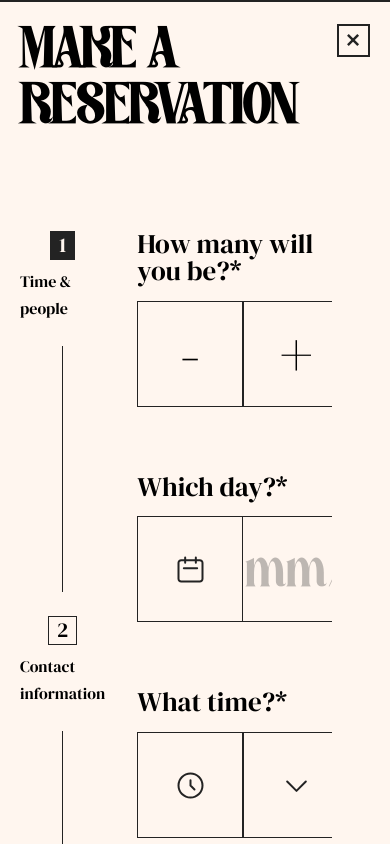
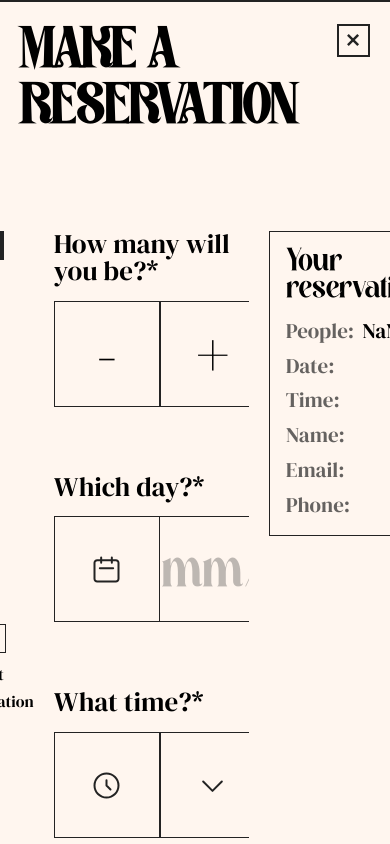
Before and after one commit to AecWork/meta-final-project, a React (Create React App) app: page / in a window 390 px wide. Both pictures are taken after a click on the button "Reserve". Shown: the top 844 px of the page. Built offline with nearby package versions, Linux system fonts and the light colour scheme.

Commit message:
+ Reservation process complete

```diff
--- a/src/components/business/ProgressBar/ProgressBar.tsx
+++ b/src/components/business/ProgressBar/ProgressBar.tsx
@@ -11,8 +11,8 @@ const ProgressBar: React.FC<Props> = ({ steps }) => {
     <ul className='progress-bar'>
       { steps.map((step, index) => (
         <>
-          <Step {...step} />
-          { index < steps.length - 1 ? <div /> : null }
+          <Step key={step.step} {...step} />
+          { index < steps.length - 1 ? <div key={(step.step || 0) + 0.5}/> : null }
         </>
       )) }
     </ul>
--- /dev/null
+++ b/src/components/business/TrackingTextArea/TrackingTextArea.css
@@ -0,0 +1,32 @@
+.text-area-wrapper {
+    display: flex;
+    flex-direction: column;
+    gap: 1rem;
+
+    height: fit-content;
+    width: fit-content;
+    padding: 1rem;
+
+    justify-self: flex-end;
+
+    border: 1px solid var(--LL-black);
+}
+
+.text-area-wrapper > .header {
+    font-family: 'Rosalia';
+}
+
+.text-area-wrapper > ul {
+    display: flex;
+    flex-direction: column;
+    gap: 0.5rem;
+}
+
+.text-area-wrapper > ul > li {
+    display: flex;
+    gap: 0.5rem;
+}
+
+.text-area-wrapper > ul > li .title{
+    color: rgba(35,35,35,0.7);
+}
--- a/src/components/business/TrackingTextArea/TrackingTextArea.tsx
+++ b/src/components/business/TrackingTextArea/TrackingTextArea.tsx
@@ -1,8 +1,29 @@
 import React from 'react'
+import './TrackingTextArea.css'
 
-const TrackingTextArea: React.FC = () => {
+export interface TextAreaField {
+  title: string
+  content: string
+}
+
+interface Props {
+  title?: string
+  fields?: TextAreaField[]
+}
+
+const TrackingTextArea: React.FC<Props> = ({ title='Field Area', fields = [] }) => {
   return (
-    <div>TrackingTextArea</div>
+    <div className='text-area-wrapper'>
+      <span className='text-XL header'>{ title }</span>
+      <ul>
+        { fields.map(field =>
+          <li key={field.title}>
+            <span className='text-L title'>{ field.title }:</span>
+            <span className='text-L'>{ field.content }</span>
+          </li>
+        )}
+      </ul>
+    </div>
   )
 }
 
--- a/src/components/pages/Reserve/Reserve.css
+++ b/src/components/pages/Reserve/Reserve.css
@@ -15,5 +15,5 @@
 .reservation-page > section {
     display: grid;
     grid-template-columns: 1fr 2fr 1fr;
-    gap: 2rem;
+    gap: var(--side-margin);
 }
--- a/src/components/pages/Reserve/Reserve.tsx
+++ b/src/components/pages/Reserve/Reserve.tsx
@@ -1,11 +1,12 @@
-import React, { useEffect, useMemo } from 'react'
+import React, { useMemo } from 'react'
 import { ReactComponent as Arrow } from '../../../assets/icons/arrow.svg'
-import { useReservation } from '../../../contexts/ReservationContext/ReservationContext.tsx'
+import { useReservation, ReservationDataErrors, ReservationField } from '../../../contexts/ReservationContext/ReservationContext.tsx'
 import Button, { ButtonType } from '../../business/Button/Button.tsx'
 import ProgressBar from '../../business/ProgressBar/ProgressBar.tsx'
 import { StepProps } from '../../business/ProgressBar/Step/Step.tsx'
 import './Reserve.css'
 import ReserveForm from './ReserveForm/ReserveForm.tsx'
+import TrackingTextArea, { TextAreaField } from '../../business/TrackingTextArea/TrackingTextArea.tsx'
 
 const STEPS: StepProps[] = [
   {
@@ -25,24 +26,44 @@ const STEPS: StepProps[] = [
   }
 ];
 
+const translations: ReservationDataErrors = {
+  [ReservationField.CLIENTS_AMMOUNT]: 'People',
+  [ReservationField.DATE]: 'Date',
+  [ReservationField.TIME]: 'Time',
+  [ReservationField.NAME]: 'Name',
+  [ReservationField.EMAIL]: 'Email',
+  [ReservationField.PHONE]: 'Phone'
+}
+
 const Reserve: React.FC = () => {
-  const { currentStep, prevStep } = useReservation();
+  const { currentStep, prevStep, data } = useReservation();
 
-  const steps = useMemo(() => (
+  const steps: StepProps[] = useMemo(() => (
     STEPS.map(step => ({...step, complete: currentStep >= (step.step || 0)}))
   ), [currentStep]);
+
+  const trackingFields: TextAreaField[] = useMemo(() => (
+    Object.keys(data).map(field => ({
+      title: translations[field],
+      content: data[field]
+    }))
+  ), [data])
 
   return (
     <article className='reservation-page'>
       <h5 className='uppercase'>make a reservation</h5>
       <section>
-        { currentStep > 1 && (
+        { currentStep === 2 && (
           <div className='back-button'>
             <Button type={ButtonType.LINK} onClick={prevStep}><><Arrow />Back</></Button>
           </div>
         ) }
         <ProgressBar steps={steps}/>
         <ReserveForm />
+        <TrackingTextArea
+          title='Your reservation'
+          fields={trackingFields}
+        />
       </section>
     </article>
   )
--- a/src/components/pages/Reserve/ReserveForm/ReserveForm.css
+++ b/src/components/pages/Reserve/ReserveForm/ReserveForm.css
@@ -10,10 +10,34 @@
 .reserve-form > section {
     display: grid;
     gap: 4rem;
-    grid-template-columns: repeat(2, 100%);
+    grid-template-columns: repeat(3, 100%);
     transition: transform 1s var(--easing);
 }
 
 .reserve-form > section.step-2 {
     transform: translateX(calc(-100% - 4rem));
 }
+
+.reserve-form > section.step-3 {
+    transform: translateX(calc(-200% - 8rem));
+}
+
+.last {
+    display: flex;
+    width: 100%;
+    height: 100%;
+    flex-direction: column;
+    gap: 1rem;
+    align-items: center;
+    justify-content: center;
+}
+
+.last > .display {
+    font-family: 'Rosalia';
+    font-size: clamp(1rem, 8rem, 12rem);
+    line-height: 1.618;
+}
+
+.last > .msg {
+    color: rgba(35,35,35,0.7);
+}
--- a/src/components/pages/Reserve/ReserveForm/ReserveForm.tsx
+++ b/src/components/pages/Reserve/ReserveForm/ReserveForm.tsx
@@ -1,4 +1,4 @@
-import React, { useCallback } from 'react';
+import React, { useCallback, useMemo } from 'react';
 import { useModal } from '../../../../contexts/ModalContext.tsx';
 import { ReservationField, useReservation } from '../../../../contexts/ReservationContext/ReservationContext.tsx';
 import Button, { ButtonType } from '../../../business/Button/Button.tsx';
@@ -21,7 +21,7 @@ const STEP_2_FIELDS: ReservationField[] = [
 ];
 
 const ReserveForm: React.FC = () => {
-    const { data, errors, updateValue, validate, currentStep, nextStep } = useReservation();
+    const { data, errors, updateValue, validate, currentStep, nextStep, prevStep, startOver } = useReservation();
     const { closeModal } = useModal();
 
     const onSubmit = useCallback((e: React.FormEvent<HTMLFormElement>) => {
@@ -32,13 +32,27 @@ const ReserveForm: React.FC = () => {
             }
         } else {
             closeModal();
+            setTimeout(() => {
+                startOver();
+                prevStep();
+                prevStep();
+            }, 1000);
         }
 
-    }, [validate, closeModal, currentStep, nextStep]);
+    }, [validate, closeModal, currentStep, nextStep, prevStep, startOver]);
+
+    const buttonText = useMemo(() => {
+        switch(currentStep) {
+            case 1: return 'Next step';
+            case 2: return 'Confirm';
+            case 3: return 'Back';
+            default: return '';
+        }
+    }, [currentStep])
 
     return (
         <form className='reserve-form' onSubmit={onSubmit}>
-            <section className={`${currentStep === 2 ? 'step-2' : ''}`}>
+            <section className={`step-${currentStep}`}>
                 <div>
                     <NumberInput
                         label='How many will you be?*'
@@ -83,8 +97,12 @@ const ReserveForm: React.FC = () => {
                         onChange={value => updateValue(value, ReservationField.PHONE)}
                     />
                 </div>
+                <div className='last'>
+                    <span className='uppercase display'>See you soon</span>
+                    <span className='msg text-L'>An email has been sent with all the reservation’s details</span>
+                </div>
             </section>
-            <Button submitForm type={ButtonType.BIG_CTA}>{currentStep === 1 ? 'Next step' : 'Confirm'}</Button>
+            <Button submitForm type={ButtonType.BIG_CTA}>{buttonText}</Button>
         </form>
     )
 }
--- a/src/contexts/ReservationContext/ReservationContext.tsx
+++ b/src/contexts/ReservationContext/ReservationContext.tsx
@@ -19,7 +19,7 @@ interface ReservationData {
     [ReservationField.PHONE]: string
 }
 
-interface ReservationDataErrors {
+export interface ReservationDataErrors {
     [ReservationField.CLIENTS_AMMOUNT]: string,
     [ReservationField.DATE]: string,
     [ReservationField.TIME]: string,
@@ -57,6 +57,7 @@ interface IReservationContext {
     currentStep: number
     nextStep: () => void
     prevStep: () => void
+    startOver: () => void
 }
 
 const ReservationContext = React.createContext<IReservationContext>({
@@ -66,7 +67,8 @@ const ReservationContext = React.createContext<IReservationContext>({
     updateValue: () => {},
     currentStep: 1,
     nextStep: () => {},
-    prevStep: () => {}
+    prevStep: () => {},
+    startOver: () => {}
 });
 
 export const ReservationContextProvider = ({ children }) => {
@@ -99,7 +101,8 @@ export const ReservationContextProvider = ({ children }) => {
                 updateValue,
                 currentStep,
                 nextStep: () => setCurrentStep(prev => prev + 1),
-                prevStep: () => setCurrentStep(prev => prev - 1)
+                prevStep: () => setCurrentStep(prev => prev - 1),
+                startOver: () => setReservationData(EMPTY_RESERVATION)
             }}
         >
             { children }
```
